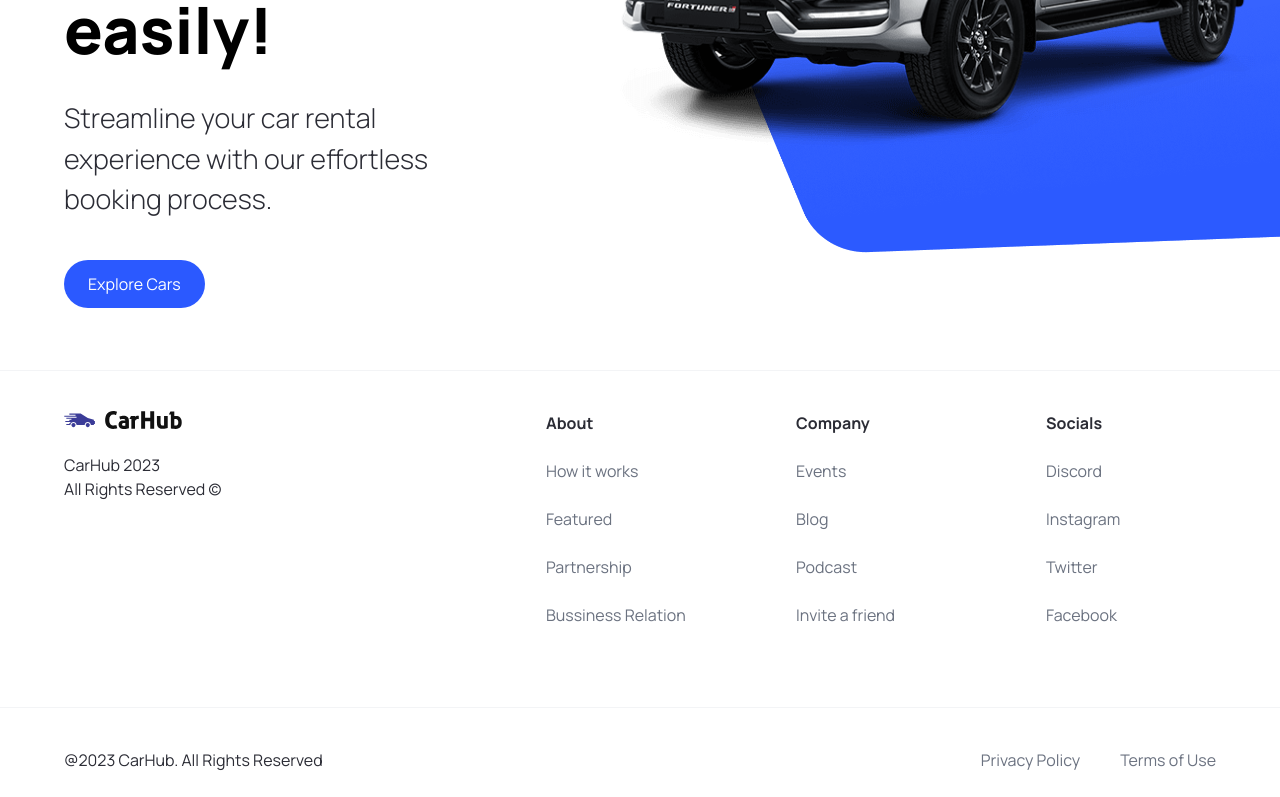
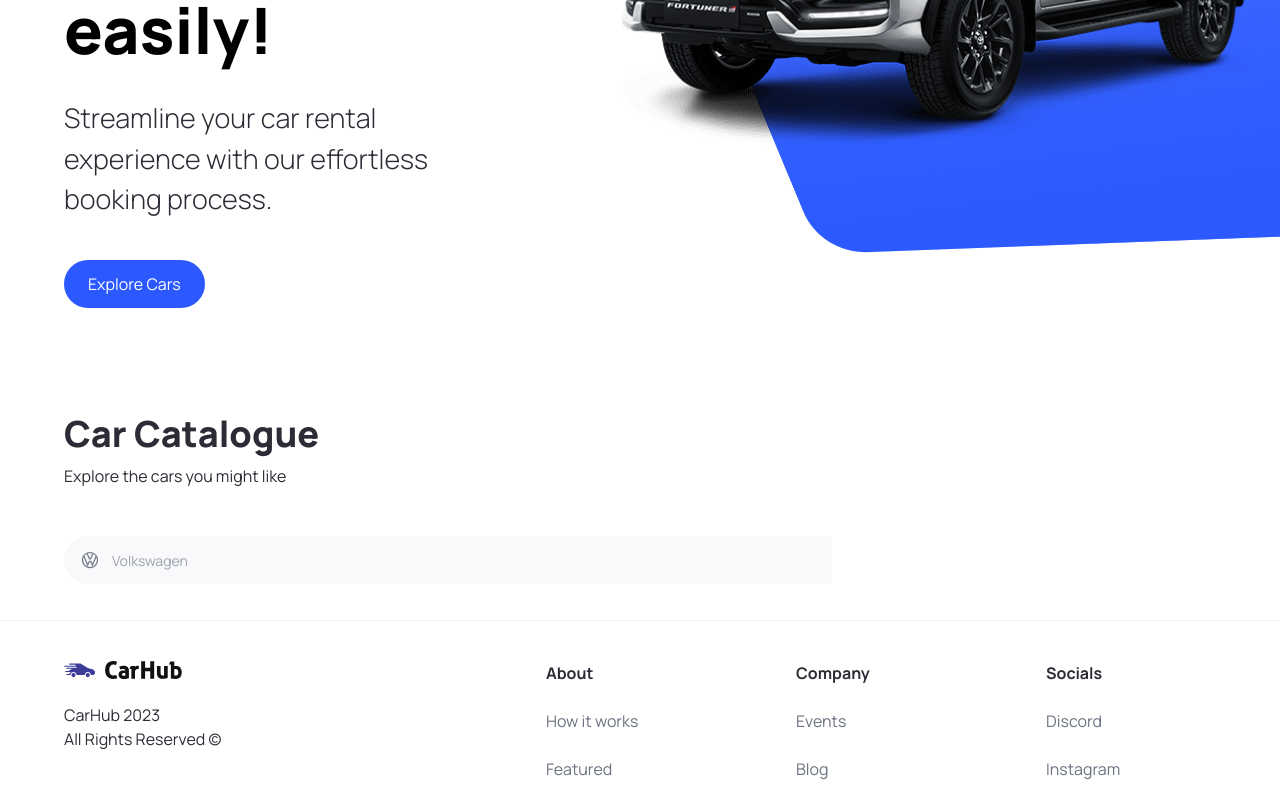
Before and after one commit to elandamor/the-car-app, a Next.js app: page / in a window 1280 px wide. Shown: the part 450-1247 px from the top of the page. Built offline with nearby package versions, Linux system fonts and the light colour scheme.

Commit message:
feat(car-catalogue): implement search bar

```diff
--- a/app/page.tsx
+++ b/app/page.tsx
@@ -1,9 +1,22 @@
-import { Hero } from "~/components";
+import { CustomFilter, Hero, SearchBar } from "~/components";
 
 export default function Home() {
   return (
     <main className="overflow-hidden">
       <Hero />
+      <div className="mt-12 padding-x padding-y max-width" id="discover">
+        <div className="home__text-container">
+          <h1 className="text-4xl font-extrabold">Car Catalogue</h1>
+          <p>Explore the cars you might like</p>
+        </div>
+        <div className="home__filters">
+          <SearchBar />
+          <div className="home__filter-container">
+            <CustomFilter title="Fuel" />
+            <CustomFilter title="Year" />
+          </div>
+        </div>
+      </div>
     </main>
   );
 }
--- /dev/null
+++ b/components/CustomFilter.tsx
@@ -0,0 +1,3 @@
+export default function CustomeFilter() {
+  return null;
+}
--- /dev/null
+++ b/components/SearchBar.tsx
@@ -0,0 +1,21 @@
+"use client";
+
+import { useState } from "react";
+import SearchManufacturer from "./SearchManufacturer";
+
+export default function SearchBar() {
+  const [manufacturer, setManufacturer] = useState("");
+
+  const handleSearch = () => {};
+
+  return (
+    <form className="searchbar" onSubmit={handleSearch}>
+      <div className="searchbar__item">
+        <SearchManufacturer
+          manufacturer={manufacturer}
+          setManufacturer={setManufacturer}
+        />
+      </div>
+    </form>
+  );
+}
--- /dev/null
+++ b/components/SearchManufacturer.tsx
@@ -0,0 +1,84 @@
+"use client";
+
+import { Combobox, Transition } from "@headlessui/react";
+import Image from "next/image";
+import { Fragment, useState } from "react";
+import { manufacturers } from "~/constants";
+import { SearchManufacturerProps } from "~/types";
+
+export default function SearchManufacturer({
+  manufacturer,
+  setManufacturer,
+}: SearchManufacturerProps) {
+  const [query, setQuery] = useState("");
+
+  const filteredManufacturers =
+    query === ""
+      ? manufacturers
+      : manufacturers.filter((item) =>
+          item
+            .toLowerCase()
+            .replace(/\s+/g, "")
+            .includes(query.toLowerCase().replace(/\s+/g, ""))
+        );
+
+  return (
+    <div className="search-manufacturer">
+      <Combobox value={manufacturer} onChange={setManufacturer}>
+        <div className="relative w-full">
+          <Combobox.Button className="absolute top-[14px]">
+            <Image
+              src="/car-logo.svg"
+              width={20}
+              height={20}
+              className="ml-4"
+              alt="Car Logo"
+            />
+          </Combobox.Button>
+          <Combobox.Input
+            className="search-manufacturer__input"
+            placeholder="Volkswagen"
+            displayValue={(manufacturer: string) => manufacturer}
+            onChange={(e) => setQuery(e.target.value)}
+          />
+          <Transition
+            as={Fragment}
+            leave="transition ease-in duration-100"
+            leaveFrom="opacity-100"
+            leaveTo="opacity-0"
+            afterLeave={() => setQuery("")}
+          >
+            <Combobox.Options>
+              {filteredManufacturers.map((item) => (
+                <Combobox.Option
+                  key={item}
+                  className={({ active }) =>
+                    `relative search-manufacturer__option ${
+                      active ? "bg-primary-blue text-white" : "text-gray-900"
+                    }`
+                  }
+                  value={item}
+                >
+                  {({ selected, active }) => (
+                    <Fragment>
+                      <span
+                        className={`block truncate ${
+                          selected ? "font-medium" : "font-normal"
+                        }`}
+                      >
+                        {item}
+                      </span>
+                      {selected ? (
+                        <span className="absolute inset-y-0 left-0 flex items-center pl-3 ${active ? 'text-white' : 'text-teal-600'} "></span>
+                      ) : null}
+                    </Fragment>
+                  )}
+                </Combobox.Option>
+              ))}
+            </Combobox.Options>
+          </Transition>
+        </div>
+      </Combobox>
+    </div>
+  );
+}
--- a/components/index.ts
+++ b/components/index.ts
@@ -1,4 +1,7 @@
 export { default as Button } from "./Button";
+export { default as CustomFilter } from "./CustomFilter";
 export { default as Footer } from "./Footer";
 export { default as Hero } from "./Hero";
 export { default as NavBar } from "./NavBar";
+export { default as SearchBar } from "./SearchBar";
+export { default as SearchManufacturer } from "./SearchManufacturer";
--- a/package.json
+++ b/package.json
@@ -9,6 +9,7 @@
     "lint": "next lint"
   },
   "dependencies": {
+    "@headlessui/react": "^1.7.15",
     "@types/node": "20.3.1",
     "@types/react": "18.2.12",
     "@types/react-dom": "18.2.5",
```
Also changed, not shown: types.ts (+6 -1 lines), 1 other file (tests, documents, lock files or other folders).
